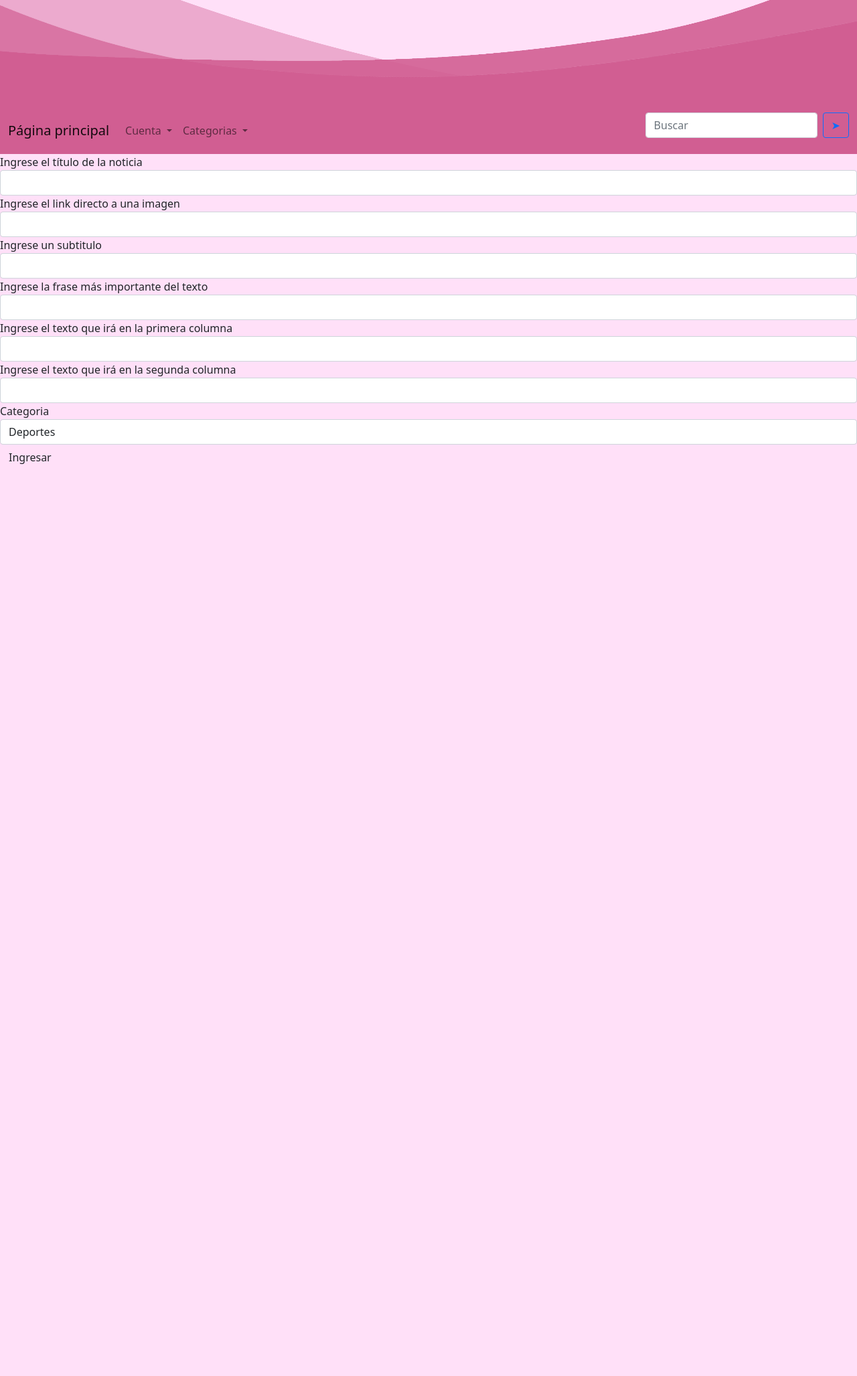
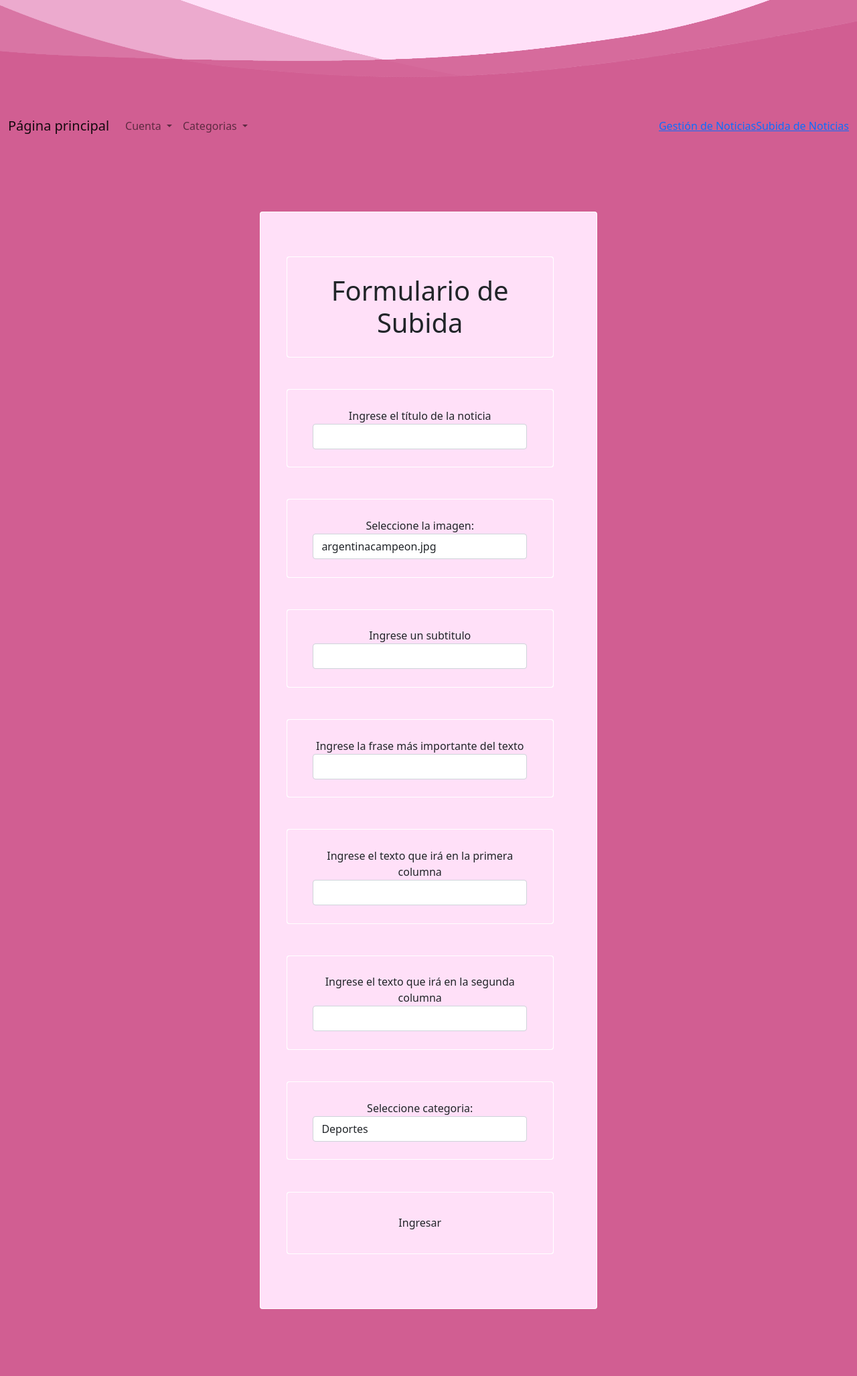
Before and after one commit to grupodisweb/noticias_siglomundo, a Flask app: page /cargar-noticias in a window 1280 px wide. Shown: the whole page at 67% size. Before the commit the page ends 693 px from the top, so only its background shows below. Run offline with Flask 3, Linux system fonts and the light colour scheme; a user stored in the database is signed in; some libraries are stand-ins or nearby versions.

Commit message:
estetica de la pagina mejorada

```diff
--- a/app/ModificarNoticia.py
+++ b/app/ModificarNoticia.py
@@ -4,10 +4,10 @@ from wtforms.validators import DataRequired
 from wtforms.validators import Length
 class Modificar(FlaskForm):
     titulo = StringField("Ingrese el título de la noticia", validators=[DataRequired(),Length(min=5, max=100,message="El largo del título debe ser mayor a 5 y menor a 50.")])
-    imagen = StringField("Ingrese el link directo a una imagen", validators=[DataRequired()])
+    imagen = SelectField("Seleccione la imagen:", coerce=str, validators=[DataRequired()])
     subtitulo = StringField("Ingrese un subtitulo", validators=[DataRequired()])
     resaltado = StringField("Ingrese la frase más importante del texto", validators=[DataRequired()])
     columna1 = StringField("Ingrese el texto que irá en la primera columna", validators=[DataRequired()])
     columna2 = StringField("Ingrese el texto que irá en la segunda columna", validators=[DataRequired()])
-    categoria = SelectField(choices=[('deportes', 'Deportes'),('misterios','Misterios'),('general','General'),('tecnologia', 'Tecnologia'), ('internacional','Internacional')], validators=[DataRequired()])
+    categoria = SelectField("Seleccione categoria:", coerce=str, validators=[DataRequired()])
     submit = SubmitField("Ingresar")
--- a/app/SubirNoticia.py
+++ b/app/SubirNoticia.py
@@ -4,10 +4,10 @@ from wtforms.validators import DataRequired
 from wtforms.validators import Length
 class SubirNoticia(FlaskForm):
     titulo = StringField("Ingrese el título de la noticia", validators=[DataRequired(),Length(min=5, max=100,message="El largo del título debe ser mayor a 5 y menor a 50.")])
-    imagen = StringField("Ingrese el link directo a una imagen", validators=[DataRequired()])
+    imagen = SelectField("Seleccione la imagen:", coerce=str, validators=[DataRequired()])
     subtitulo = StringField("Ingrese un subtitulo", validators=[DataRequired()])
     resaltado = StringField("Ingrese la frase más importante del texto", validators=[DataRequired()])
     columna1 = StringField("Ingrese el texto que irá en la primera columna", validators=[DataRequired()])
     columna2 = StringField("Ingrese el texto que irá en la segunda columna", validators=[DataRequired()])
-    categoria = SelectField(choices=[('deportes', 'Deportes'),('misterios','Misterios'),('general','General'),('tecnologia', 'Tecnologia'), ('internacional','Internacional')], validators=[DataRequired()])
+    categoria = SelectField("Seleccione categoria:", coerce=str, validators=[DataRequired()])
     submit = SubmitField("Ingresar")
--- a/app/app.py
+++ b/app/app.py
@@ -6,6 +6,7 @@ from flask import session
 from flask_bootstrap import Bootstrap
 from Noticia import Noticia
 from Sesion import SesionForm
+import os
 
 from SubirNoticia import SubirNoticia
 from flask_sqlalchemy import SQLAlchemy
@@ -29,11 +30,22 @@ migrate = Migrate(app, db)
 def load_user(user_id):
     return Usuario.query.get(int(user_id))
 
+class Categoria(db.Model):
+    __tablename__ = "Categorías"
+    id = db.Column(db.Integer, primary_key=True)
+    nombre_interno = db.Column(db.String(20), unique=True)
+    nombre_impreso = db.Column(db.String(20), unique=True)
+
+class Imagen(db.Model):
+    __tablename__ = "Imágenes"
+    id = db.Column(db.Integer, primary_key=True)
+    directorio = db.Column(db.String(500), unique=True)
+
 class Noticia(db.Model):
     __tablename__ = "Noticias"
     id = db.Column(db.Integer, primary_key=True)
     titulo = db.Column(db.String(100), nullable=False)
-    imagen = db.Column(db.String(120), nullable=False)
+    imagen = db.Column(db.String(500), nullable=False)
     subtitulo = db.Column(db.String(500), nullable=False)
     resaltado = db.Column(db.String(1000), nullable=False)
     columna1 = db.Column(db.String(3000), nullable=False)
@@ -45,7 +57,7 @@ class Usuario(UserMixin, db.Model):
     id = db.Column(db.Integer, primary_key=True)
     nombre_usuario = db.Column(db.String(60), unique=True)
     codigo = db.Column(db.String(128), nullable=False)
-    email = db.Column(db.String(150), nullable=False)
+    email = db.Column(db.String(150), unique=True)
     rol = db.Column(db.Integer, nullable=False)
     @property
     def password(self):
@@ -61,6 +73,27 @@ with app.app_context():
     db.create_all()
 
 
+def updateImg():
+    imagenes = Imagen.query.all()
+    lista = []
+    for imagen in imagenes:
+        lista.append(imagen.directorio)
+    for archivo in os.listdir("static/img"):
+        if archivo not in lista:
+            print(archivo)
+            nueva = Imagen(directorio=str(archivo))
+            db.session.add(nueva)
+            db.session.commit()
+
+def getImages():
+    imagenes = Imagen.query.all()
+    imagenes_lista = [(i.directorio,i.directorio) for i in imagenes]
+    return imagenes_lista
+
+def getCategorias():
+    categorias = Categoria.query.all()
+    categorias_lista = [(i.nombre_interno,i.nombre_impreso) for i in categorias]
+    return categorias_lista
 
 def resumirSubtitulo(noticia):
     i = 0
@@ -77,6 +110,9 @@ def resumirSubtitulo(noticia):
     return resumido
 
 app.jinja_env.globals.update(resumirSubtitulo=resumirSubtitulo)
+app.jinja_env.globals.update(updateImg=updateImg)
+app.jinja_env.globals.update(getImages=getImages)
+app.jinja_env.globals.update(getCategorias=getCategorias)
 # POR HACER: crear más noticias coherentes o agregar noticias reales
 #            añadir noticias generales y de tecnología
 #            añadirle a las noticias y categorias las columnas
@@ -124,26 +160,26 @@ def inicio_sesion():
             if (usuario):
                 if usuario.checkPassword(form.codigo.data): #
                     login_user(usuario)
-                    flash('Logged in successfully.')
-                    return redirect('../noticias/1')
+                    flash('Inicio sesión exitoso.')
+                    return redirect('../')
                 else:
-                    flash('Contraseña incorrecta') #no, salta acá, aunque la contraseña esté bien
-                    return redirect('../noticias/2')
+                    flash('Contraseña incorrecta')
             else:
-                flash('Error. Datos inválidos.')
-                return redirect('../noticias/3')
+                flash('Error. Usuario inexistente.')
         else:
             flash('Error. Datos inválidos.')
-            return redirect('../noticias/4')
 
     return render_template('inicio-sesion.html', form=form)
 
 @app.route('/cargar-noticias', methods=['GET', 'POST'])
 def cargarNoticias():
-    if not current_user.is_authenticated() or current_user.rol != 'administrador':
+    updateImg()
+    if not current_user.is_authenticated or current_user.rol != 'administrador':
         flash('Error. No tiene permisos')
         return redirect(url_for('inicio_sesion'))
     form = SubirNoticia()
+    form.imagen.choices = getImages()
+    form.categoria.choices = getCategorias()
     if request.method == 'POST':
         if form.validate_on_submit():
             nuevaNoticia = Noticia(titulo=form.titulo.data, imagen=form.imagen.data, subtitulo=form.subtitulo.data, resaltado=form.resaltado.data, columna1=form.columna1.data, columna2=form.columna2.data, categoria=form.categoria.data)
@@ -159,11 +195,12 @@ def cargarNoticias():
             return redirect("noticias/" + str(nuevaNoticia.id))
         return flash("Datos de formulario incorrectos.")
     else:
-        return render_template('subir-noticia.html', form=form)
+        texto="Formulario de Subida"
+        return render_template('subir-noticia.html', form=form, texto_importante=texto)
 
 @app.route('/gestion')
 def gestion():
-    if not current_user.is_authenticated() or current_user.rol != 'administrador':
+    if not current_user.is_authenticated or current_user.rol != 'administrador':
         flash('Error. No tiene permisos')
         return redirect(url_for('inicio_sesion'))
     noticias = Noticia.query.all()
@@ -171,7 +208,7 @@ def gestion():
 
 @app.route('/modificar/<int:id>', methods=['GET', 'POST'])
 def modificar(id):
-    if not current_user.is_authenticated() or current_user.rol != 'administrador':
+    if not current_user.is_authenticated or current_user.rol != 'administrador':
         flash('Error. No tiene permisos')
         return redirect(url_for('inicio_sesion'))
     modificar = Modificar()
@@ -204,12 +241,12 @@ def modificar(id):
     modificar.columna1.data  = noticia_a_modificar.columna1
     modificar.columna2.data  = noticia_a_modificar.columna2
     modificar.categoria.data = noticia_a_modificar.categoria
-
-    return render_template("modificar-noticia.html", form=modificar, noticia_a_modificar=noticia_a_modificar)
+    texto="Formulario de Modificación"
+    return render_template("modificar-noticia.html", form=modificar, noticia_a_modificar=noticia_a_modificar, texto_importante=texto)
 
 @app.route('/eliminar/<int:id>', methods=['DELETE'])
 def eliminar(id):
-    if not current_user.is_authenticated() or current_user.rol != 'administrador':
+    if not current_user.is_authenticated or current_user.rol != 'administrador':
         flash('Error. No tiene permisos')
         return redirect(url_for('inicio_sesion'))
     if request.method == 'DELETE':
--- a/app/static/css/noticias.css
+++ b/app/static/css/noticias.css
@@ -9,6 +9,14 @@
     padding-right: 2vw;
     outline: auto;
     outline-color: #d15e92;
+}
+
+.row-opposite {
+    outline-color: #ffe0f8 !important;
+    background: #ffe0f8 !important;
+}
+.row-bg {
+    background: #d15e92 !important;
 }
 
 .small-row {
@@ -28,6 +36,10 @@
 }
 body {
     background: #ffe0f8 !important;
+}
+
+.body-modificar {
+    background: #d15e92 !important;
 }
 
 .icon-img {
--- a/app/static/css/signin.css
+++ b/app/static/css/signin.css
@@ -27,6 +27,15 @@ body {
   background-image: url("../../static/img/loginbackground.jpeg");
 }
 
+.form-modify {
+  width: 100%!important;
+  max-width: 500px!important;
+  padding: 15px!important;
+  margin: auto!important;
+  outline: auto !important;
+  outline-color: #d15e92 !important;
+}
+
 .form-signin .checkbox {
   font-weight: 400!important;
 }
--- /dev/null
+++ b/app/templates/gestionar-cosas.html
@@ -0,0 +1,55 @@
+{% extends "navbar.html" %}
+{% import "bootstrap/wtf.html" as wtf %}
+{% block head %}
+{% block css %} <link href="https://cdn.jsdelivr.net/npm/bootstrap@5.0.2/dist/css/bootstrap.min.css" rel="stylesheet"
+integrity="sha384-EVSTQN3/azprG1Anm3QDgpJLIm9Nao0Yz1ztcQTwFspd3yD65VohhpuuCOmLASjC" crossorigin="anonymous">
+<script src="https://cdn.jsdelivr.net/npm/bootstrap@5.0.2/dist/js/bootstrap.bundle.min.js"
+integrity="sha384-MrcW6ZMFYlzcLA8Nl+NtUVF0sA7MsXsP1UyJoMp4YLEuNSfAP+JcXn/tWtIaxVXM"
+crossorigin="anonymous"></script>
+<meta name="viewport" content="width=device-width, initial-scale=1.0">
+<link href="{{ url_for('static', filename='./css/signin.css') }}" rel="stylesheet"> {% endblock %}
+{{ super() }}
+{% endblock %}
+
+{% block body %}
+<body class="body-modificar">
+{{super()}}
+<div class="padding-div text-center"></div>
+<div class="container form form-modify text-center row-opposite row">
+    <form method="POST" action="#">
+        <div data-aos="fade-up">
+            <h1 class="row-opposite row ">{{texto_importante}}</h1>
+            {{ form.hidden_tag() }}
+            {{ wtf.form_errors(form, hiddens="only") }}
+            <div class="col">
+                <div class="row-opposite row " >
+                    {{ wtf.form_field(form.titulo) }}
+                </div>
+                <div class="row-opposite row " >
+                    {{ wtf.form_field(form.imagen) }}
+                </div>
+                <div class="row-opposite row " >
+                    {{ wtf.form_field(form.subtitulo) }}
+                </div>
+                <div class="row-opposite row " >
+                    {{ wtf.form_field(form.resaltado) }}
+                </div>
+                <div class="row-opposite row " >
+                    {{ wtf.form_field(form.columna1) }}
+                </div>
+                <div class="row-opposite row " >
+                    {{ wtf.form_field(form.columna2) }}
+                </div>
+                <div class="row-opposite row " >
+                    {{ wtf.form_field(form.categoria) }}
+                </div>
+                <div class="row-opposite row " >
+                    {{ wtf.form_field(form.submit) }}
+                </div>
+            </div>
+        </div>
+    </form>
+</div>
+<div class="padding-div"></div>
+{% endblock %}
+</body>
--- a/app/templates/modificar-noticia.html
+++ b/app/templates/modificar-noticia.html
@@ -1,11 +1,9 @@
-{% extends "navbar.html" %}
-{% import "bootstrap/wtf.html" as wtf %}
-{% block title %} Modificar Noticia "{{ noticia_a_modificar.titulo }}" {% endblock %}
+{% extends "gestionar-cosas.html" %}
+{% block title %} Modificar Noticia "{{noticia_a_modificar.titulo}}" {% endblock %}
 {% block head %}
 {{ super() }}
 {% endblock %}
 
 {% block body %}
 {{super()}}
-{{ wtf.quick_form(form) }}
 {% endblock %}
--- a/app/templates/navbar.html
+++ b/app/templates/navbar.html
@@ -19,6 +19,14 @@
     </head>
     <body>
         {% block body %}
+        <div class="container">
+            {% for mesg in get_flashed_messages() %}
+            <div class="alert alert-warning">
+            <button type="button" class="close" data-dismiss="alert">&times;</button>
+                {{ mesg }}
+            </div>
+            {% endfor %}
+        </div>
         <div class="cudi-banner"><img class="banner" src="{{ url_for('static', filename='/img/banner back.png') }}"></div>
         <nav class="navbar navbar-expand-lg navbar-light bg-light">
             <div class="container-fluid">
@@ -62,10 +70,8 @@
                             </ul>
                         </li>
                     </ul>
-                    <form class="d-flex">
-                        <input class="form-control me-2" type="search" placeholder="Buscar" aria-label="Search">
-                        <button class="btn btn-outline-primary" type="submit">➤</button>
-                    </form>
+                    {% if current_user.is_authenticated %}{% if current_user.rol == "administrador" %}<a href="{{url_for('gestion')}}">Gestión de Noticias</a>
+                    <a href="{{url_for('cargarNoticias')}}">Subida de Noticias</a>{% endif %}{% endif %}
                 </div>
             </div>
         </nav>
--- a/app/templates/subir-noticia.html
+++ b/app/templates/subir-noticia.html
@@ -1,11 +1,9 @@
-{% extends "navbar.html" %}
-{% import "bootstrap/wtf.html" as wtf %}
-{% block title %} Cargar Nueva Noticia {% endblock %}
+{% extends "gestionar-cosas.html" %}
+{% block title %} Cargar Noticia {% endblock %}
 {% block head %}
 {{ super() }}
 {% endblock %}
 
 {% block body %}
 {{super()}}
-{{ wtf.quick_form(form) }}
 {% endblock %}
```
Also changed, not shown: app/templates/inicio-sesion-feo.html (deleted, +0 -11 lines), app/templates/inicio-sesion.html (+11 -5 lines), app/templates/registro.html (+42 -2 lines), app/instance/noticias_data_base.db.
